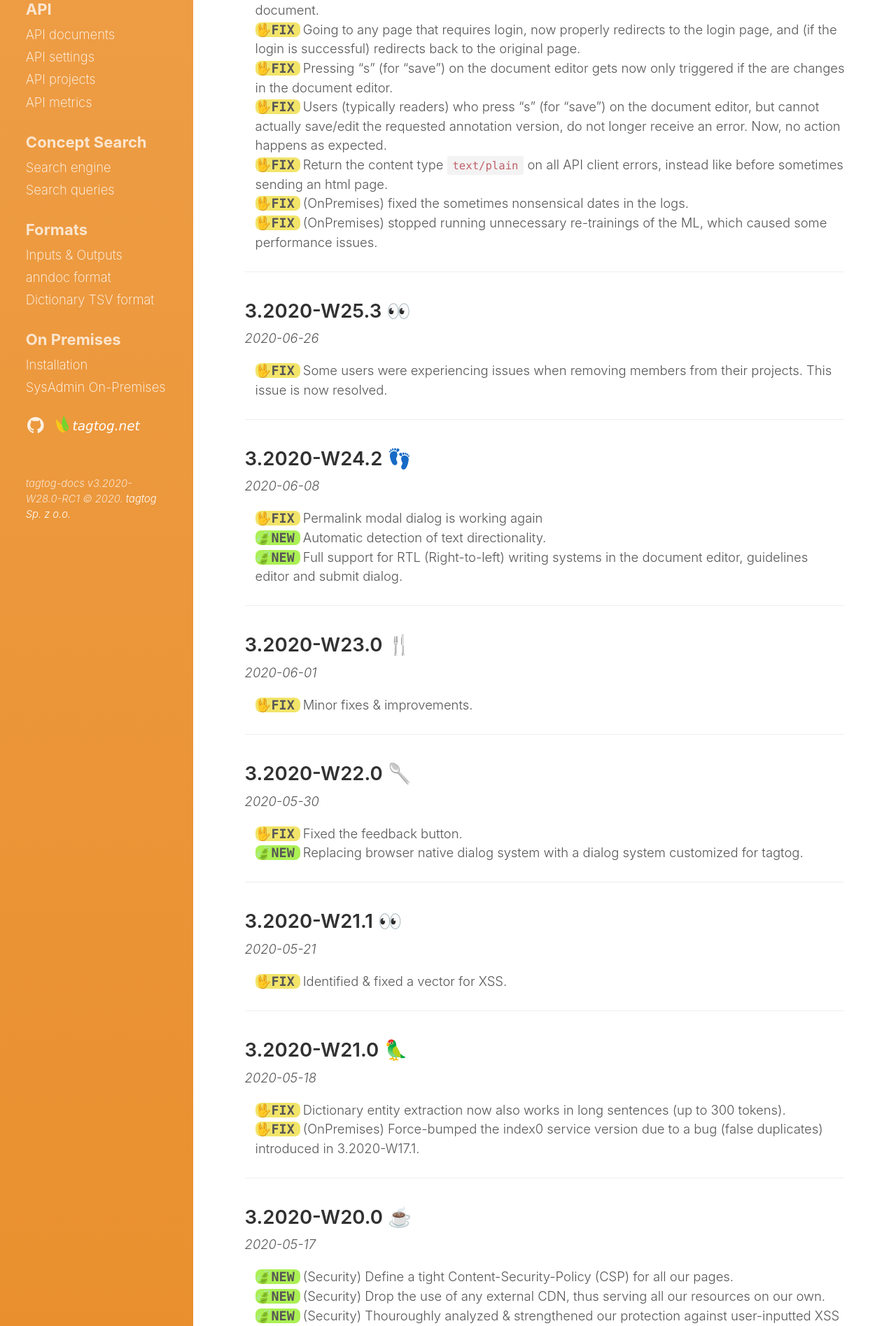
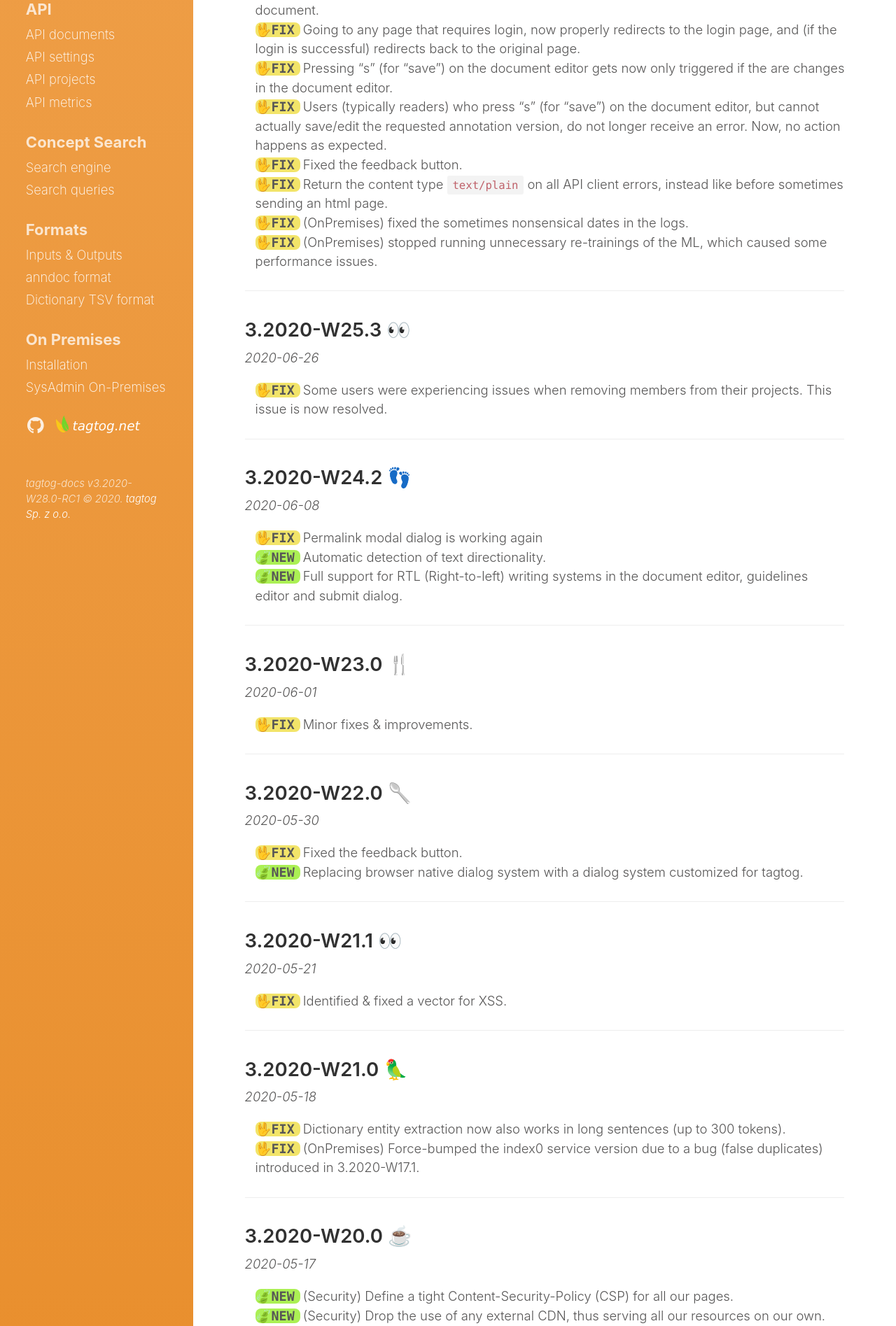
Before and after one commit to tagtogorg/tagtog-doc, a Jekyll site: the page built from updates.md, in a window 1280 px wide. Shown: the part 799-2694 px from the top of the page at 70% size. Built offline with Jekyll 4.4.1, drawn with Linux system fonts in a browser that asks for light colours; nearby versions of some CDN libraries; emoji names are drawn with the system emoji font; some of the changed text lies outside the part shown.

Commit message:
wip updates

```diff
--- a/updates.md
+++ b/updates.md
@@ -30,6 +30,7 @@ Moreover, follow the latest updates on our [Twitter: @tagtog_net 🐦](https://t
   <li class="fix"><span markdown="1">Going to any page that requires login, now properly redirects to the login page, and (if the login is successful) redirects back to the original page.</span></li>
   <li class="fix"><span markdown="1">Pressing "s" (for "save") on the document editor gets now only triggered if the are changes in the document editor.</span></li>
   <li class="fix"><span markdown="1">Users (typically readers) who press "s" (for "save") on the document editor, but cannot actually save/edit the requested annotation version, do not longer receive an error. Now, no action happens as expected.</span></li>
+  <li class="fix"><span markdown="1">Fixed the feedback button.</span></li>
   <li class="fix"><span markdown="1">Return the content type `text/plain` on all API client errors, instead like before sometimes sending an html page.</span></li>
   <li class="fix"><span markdown="1">(OnPremises) fixed the sometimes nonsensical dates in the logs.</span></li>
   <li class="fix"><span markdown="1">(OnPremises) stopped running unnecessary re-trainings of the ML, which caused some performance issues.</span></li>
```
